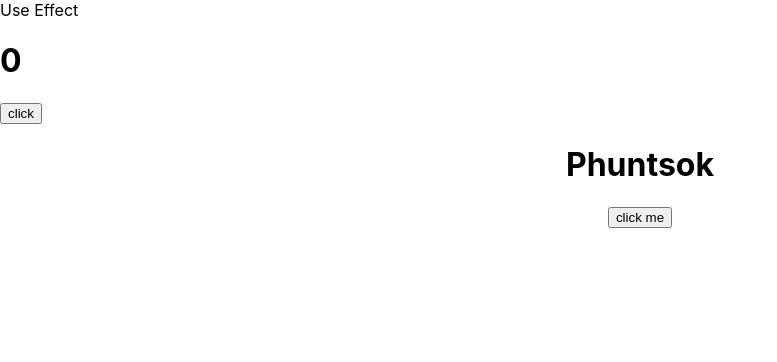
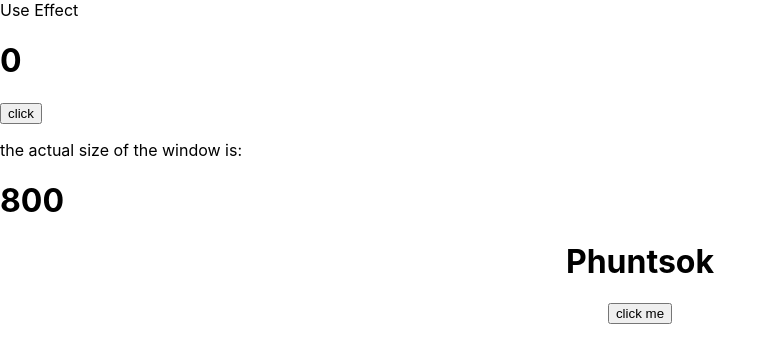
Before and after one commit to schagdeh/myreacthooks2021, a React (Create React App) app: page / in a window 1280 px wide. Shown: the top 362 px of the page, without its empty margins (0-777 px from the left). Built offline with nearby package versions, Linux system fonts and the light colour scheme.

Commit message:
added event to listen to resize of window.innerWidth and removed it after

```diff
--- a/src/App.js
+++ b/src/App.js
@@ -1,6 +1,7 @@
 import React, { useState } from 'react'
 import './App.css';
 import UseEffect from './components/UseEffect'
+import UseEffect2 from './components/UseEffect2';
 
 function App() {
 
@@ -13,6 +14,7 @@ function App() {
   return (
     <>
       <UseEffect/>
+      <UseEffect2/>
       <div className="App">
       <h1>
       { myName }
--- /dev/null
+++ b/src/components/UseEffect2.js
@@ -0,0 +1,33 @@
+import React, { useEffect, useState } from 'react'
+
+const UseEffect2 = () => {
+
+    const [widthCount, setWidthCount] = useState(window.screen.width)
+
+    const actualWidth = () => {// this will trigger setWidthCount func which wil check the window inner width
+        console.log(window.innerWidth);
+        setWidthCount(window.innerWidth)
+    }
+
+    useEffect(() => {
+        // this effect wil listen to resize event and trigger a actualWidth() function
+        console.log("add event");
+        window.addEventListener('resize', actualWidth);
+
+        return () => {
+            // this will remove the resize event after listening to resize event.
+            console.log("remove event");
+            window.removeEventListener('resize', actualWidth);
+        }
+
+    })
+
+    return (
+        <div>
+            <p>the actual size of the window is:</p>
+            <h1>{widthCount}</h1>
+        </div>
+    )
+}
+
+export default UseEffect2
```
